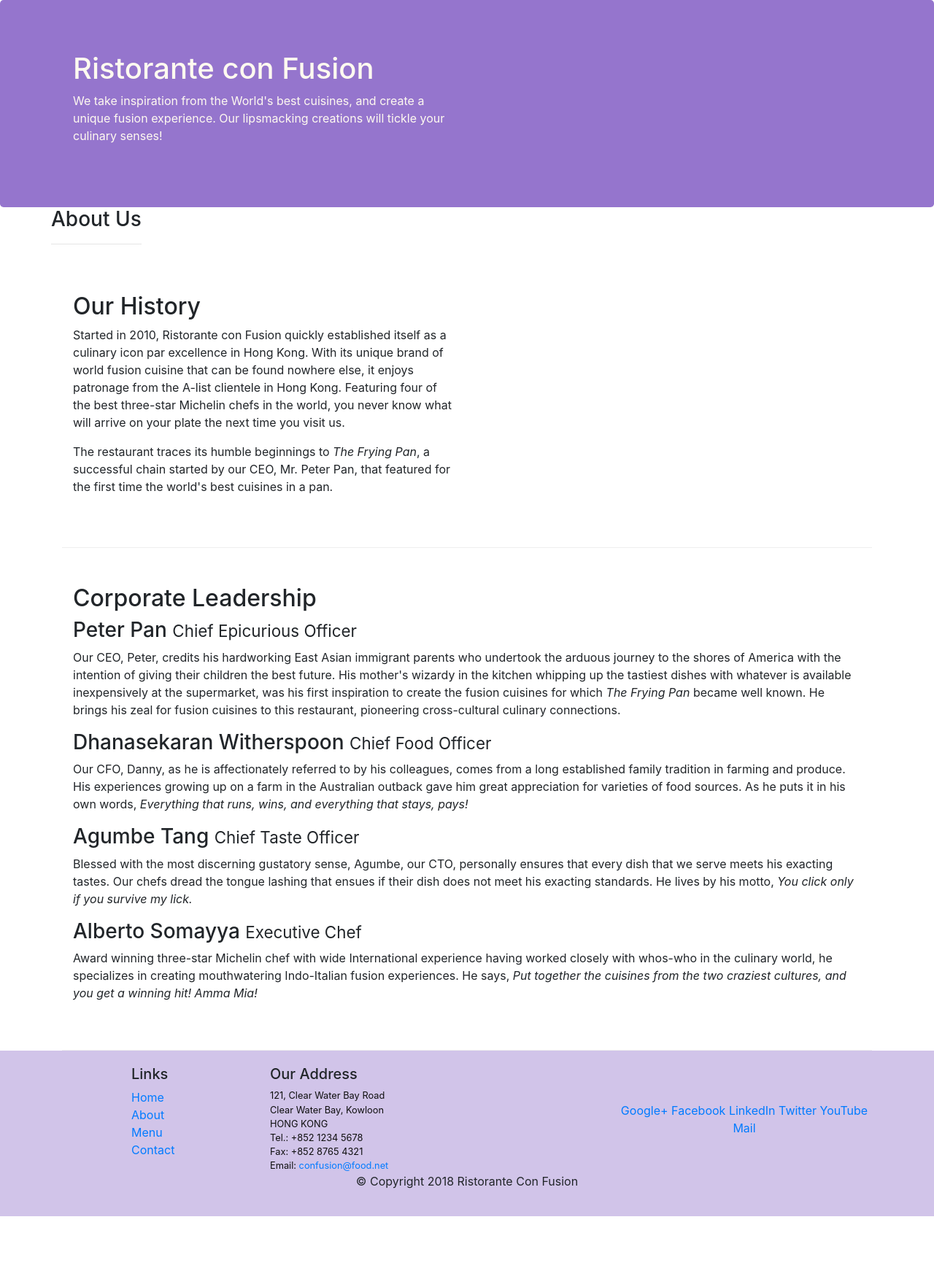
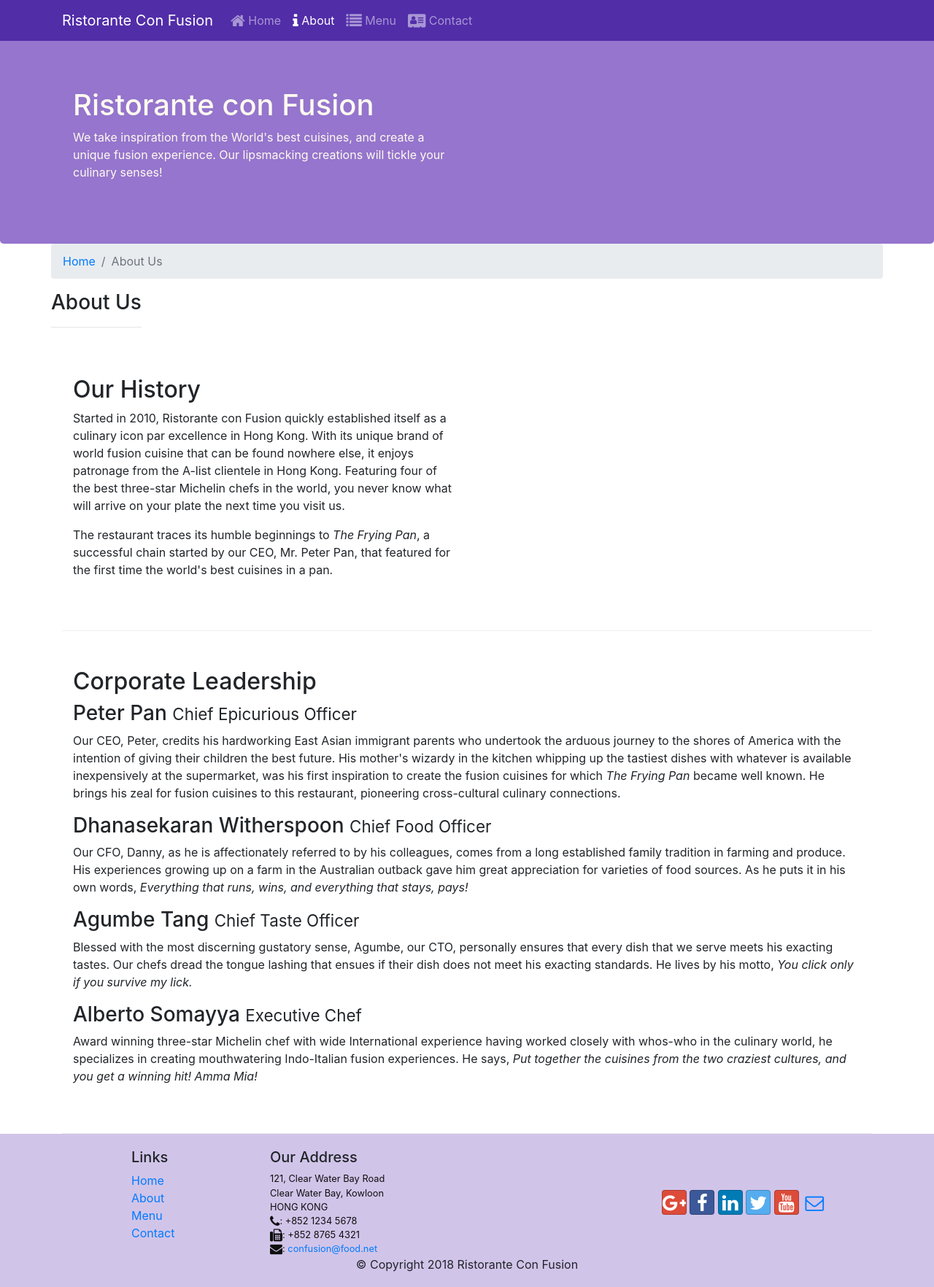
Before and after one commit to kamran17/MERNConfusionHotel, a website: page aboutus.html in a window 1280 px wide. Shown: the whole page at 73% size. Before the commit the page ends 1667 px from the top, so only its background shows below. Drawn offline with nearby package versions, Linux system fonts and the light colour scheme.

Commit message:
Navigation and Icon Fonts done

```diff
--- a/aboutus.html
+++ b/aboutus.html
@@ -10,11 +10,28 @@
 
     <!-- Bootstrap CSS -->
     <link rel="stylesheet" href="node_modules/bootstrap/dist/css/bootstrap.min.css">
+    <link rel="stylesheet" href="node_modules/font-awesome/css/font-awesome.min.css">
+    <link rel="stylesheet" href="node_modules/bootstrap-social/bootstrap-social.css">
     <link href="css/styles.css" rel="stylesheet">
 </head>
 
 <body>
-
+    <nav class="navbar navbar-dark navbar-expand-sm fixed-top">
+        <div class="container">
+           <a class="navbar-brand" href="#">Ristorante Con Fusion</a>
+                <div class="collapse navbar-collapse" id="Navbar">
+                    <ul class="navbar-nav mr-auto">
+                        <li class="nav-item"><a class="nav-link" href="./index.html"><span class="fa fa-home fa-lg"></span> Home</a></li>
+                        <li class="nav-item active"><a class="nav-link" href="#"><span class="fa fa-info fa-lg"></span> About</a></li>
+                        <li class="nav-item"><a class="nav-link" href="#"><span class="fa fa-list fa-lg"></span> Menu</a></li>
+                        <li class="nav-item"><a class="nav-link" href="#"><span class="fa fa-address-card fa-lg"></span> Contact</a></li>
+                    </ul>
+                </div>
+        </div>
+        <button class="navbar-toggler" type="button" data-toggle="collapse" data-target="#Navbar">
+            <span class="navbar-toggler-icon"></span>
+        </button>
+    </nav>
     <header class="jumbotron">
         <div class="container">
             <div class="row row-header">
@@ -30,6 +47,10 @@
 
     <div class="container">
         <div class="row">
+            <ol class="col-12 breadcrumb">
+                <li class="breadcrumb-item"><a href="./index.html">Home</a></li>
+                <li class="breadcrumb-item active">About Us</li>
+            </ol>
             <div>
                <h3>About Us</h3>
                <hr>
@@ -81,19 +102,20 @@
 		              121, Clear Water Bay Road<br>
 		              Clear Water Bay, Kowloon<br>
 		              HONG KONG<br>
-		              Tel.: +852 1234 5678<br>
-		              Fax: +852 8765 4321<br>
-		              Email: <a href="mailto:confusion@food.net">confusion@food.net</a>
+		              <i class="fa fa-phone fa-lg"></i>: +852 1234 5678<br>
+                      <i class="fa fa-fax fa-lg"></i>: +852 8765 4321<br>
+                      <i class="fa fa-envelope fa-lg"></i>:
+                      <a href="mailto:confusion@food.net">confusion@food.net</a>
 		           </address>
                 </div>
                 <div class="col-12 col-sm-4 align-self-center">
                     <div class="text-center">
-                        <a href="http://google.com/+">Google+</a>
-                        <a href="http://www.facebook.com/profile.php?id=">Facebook</a>
-                        <a href="http://www.linkedin.com/in/">LinkedIn</a>
-                        <a href="http://twitter.com/">Twitter</a>
-                        <a href="http://youtube.com/">YouTube</a>
-                        <a href="mailto:">Mail</a>
+                        <a class="btn btn-social-icon btn-google" href="http://google.com/+"><i class="fa fa-google-plus"></i></a>
+                        <a class="btn btn-social-icon btn-facebook" href="http://www.facebook.com/profile.php?id="><i class="fa fa-facebook"></i></a>
+                        <a class="btn btn-social-icon btn-linkedin" href="http://www.linkedin.com/in/"><i class="fa fa-linkedin"></i></a>
+                        <a class="btn btn-social-icon btn-twitter" href="http://twitter.com/"><i class="fa fa-twitter"></i></a>
+                        <a class="btn btn-social-icon btn-google" href="http://youtube.com/"><i class="fa fa-youtube"></i></a>
+                        <a class="btn btn-social-icon" href="mailto:"><i class="fa fa-envelope-o"></i></a>
                     </div>
                 </div>
            </div>
--- a/css/styles.css
+++ b/css/styles.css
@@ -1,3 +1,12 @@
+body{
+    padding:50px 0px 0px 0px;
+    z-index:0;
+}
+
+.navbar-dark {
+     background-color: #512DA8;
+}
+
 .row-header{
     margin:0px auto;
     padding:0px;
--- a/package.json
+++ b/package.json
@@ -15,6 +15,8 @@
   },
   "dependencies": {
     "bootstrap": "^4.0.0",
+    "bootstrap-social": "^5.1.1",
+    "font-awesome": "^4.7.0",
     "jquery": "^3.3.1",
     "popper.js": "^1.12.9"
   }
```
Also changed, not shown: index.html (+28 -10 lines), 1 other file.
